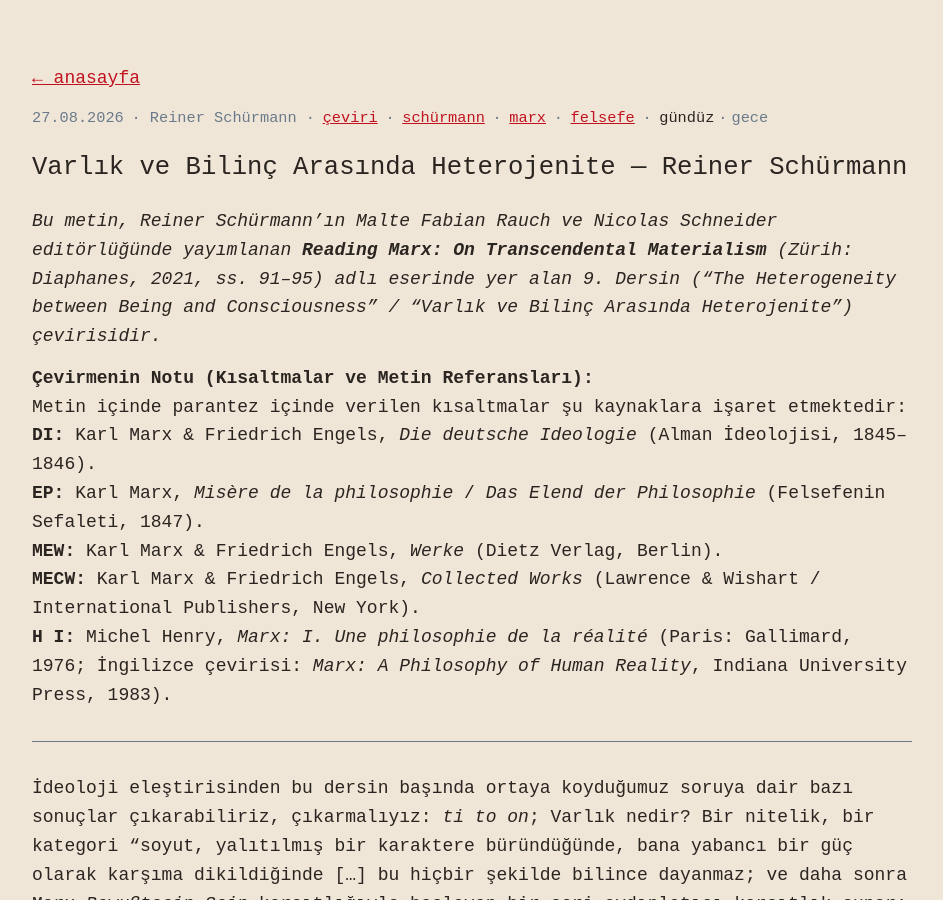
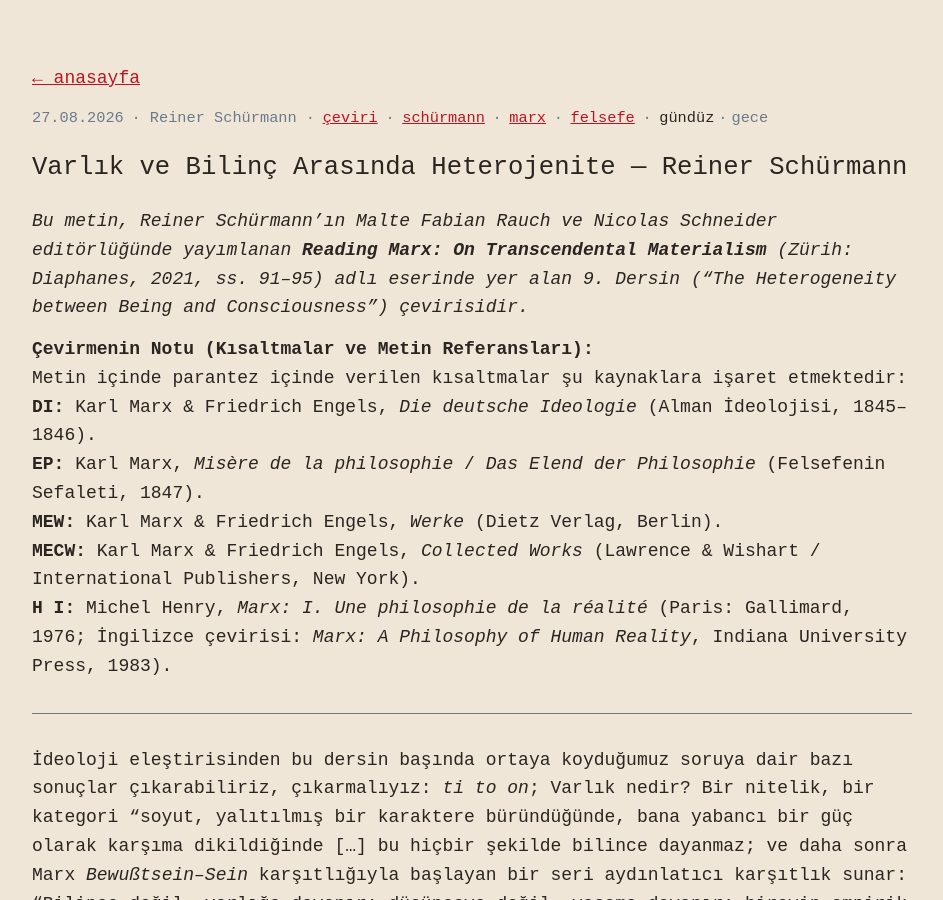
Before and after one commit to muratbas6/blogus, a Jekyll site: the page built from _posts/2026-08-27-varlik-ve-bilinc-arasinda-heterojenite.md, in a window 1280 px wide and 900 px high. Shown: the whole window, without its empty margins (168-1111 px from the left). Built offline with Jekyll 4.4.1, drawn with Linux system fonts in a browser that asks for light colours.

Commit message:
schürmann

```diff
--- a/_posts/2026-08-27-varlik-ve-bilinc-arasinda-heterojenite.md
+++ b/_posts/2026-08-27-varlik-ve-bilinc-arasinda-heterojenite.md
@@ -13,7 +13,7 @@ tags:
 permalink: /2026/08/27/varlik-ve-bilinc-arasinda-heterojenite/
 ---
 
-*Bu metin, Reiner Schürmann'ın Malte Fabian Rauch ve Nicolas Schneider editörlüğünde yayımlanan **Reading Marx: On Transcendental Materialism** (Zürih: Diaphanes, 2021, ss. 91–95) adlı eserinde yer alan 9. Dersin ("The Heterogeneity between Being and Consciousness" / "Varlık ve Bilinç Arasında Heterojenite") çevirisidir.*
+*Bu metin, Reiner Schürmann'ın Malte Fabian Rauch ve Nicolas Schneider editörlüğünde yayımlanan **Reading Marx: On Transcendental Materialism** (Zürih: Diaphanes, 2021, ss. 91–95) adlı eserinde yer alan 9. Dersin ("The Heterogeneity between Being and Consciousness") çevirisidir.*
 
 **Çevirmenin Notu (Kısaltmalar ve Metin Referansları):**
 Metin içinde parantez içinde verilen kısaltmalar şu kaynaklara işaret etmektedir:
```
